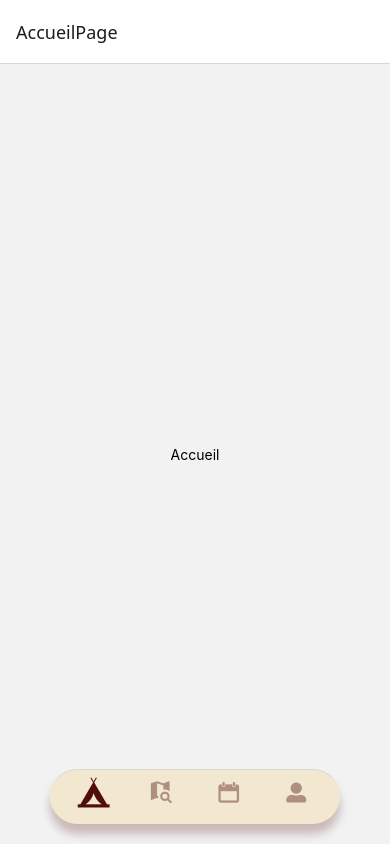
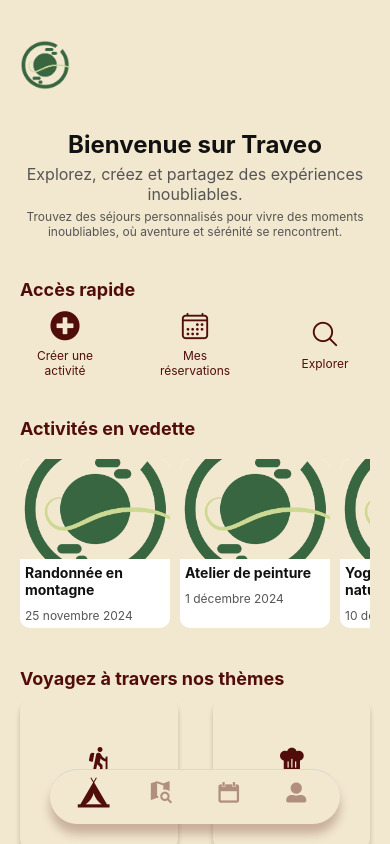
Before and after one commit to Inesamzr/Traveo-Front, a React Native app: screen /AccueilPage in a window 390 px wide. Built offline with nearby package versions, Linux system fonts and the light colour scheme.

Commit message:
début du contenu de la page d'accueil avec section description des themes

```diff
--- /dev/null
+++ b/Components/Accueil/ThemesSection.js
@@ -0,0 +1,102 @@
+import React, { useState } from 'react';
+import { View, Text, StyleSheet, TouchableOpacity, Animated } from 'react-native';
+import { MaterialCommunityIcons } from '@expo/vector-icons';
+
+const themes = [
+  { id: 1, icon: "hiking", title: "Aventure", description: "Explorez des randonnées, des voyages et des défis excitants." },
+  { id: 2, icon: "chef-hat", title: "Cuisine", description: "Apprenez, cuisinez et partagez des plats délicieux." },
+  { id: 3, icon: "meditation", title: "Spiritualité", description: "Reposez votre esprit avec yoga, méditation et plus." },
+  { id: 4, icon: "brush", title: "Créativité", description: "Exprimez votre art à travers la peinture, la musique et la photographie." }
+];
+
+export default function ThemesSection() {
+  const [flippedCards, setFlippedCards] = useState({});
+
+  const handleCardPress = (id) => {
+    setFlippedCards((prevState) => ({
+      ...prevState,
+      [id]: !prevState[id]
+    }));
+  };
+
+  return (
+    <View style={styles.themesSection}>
+      <Text style={styles.sectionTitle}>Voyagez à travers nos thèmes</Text>
+      <View style={styles.themes}>
+        {themes.map((theme) => (
+          <TouchableOpacity
+            key={theme.id}
+            style={styles.themeCard}
+            onPress={() => handleCardPress(theme.id)}
+          >
+            {!flippedCards[theme.id] ? (
+              <View style={styles.cardFront}>
+                <MaterialCommunityIcons name={theme.icon} size={30} color="#510D0A" />
+                <Text style={styles.themeText}>{theme.title}</Text>
+              </View>
+            ) : (
+              <View style={styles.cardBack}>
+                <Text style={styles.descriptionText}>{theme.description}</Text>
+              </View>
+            )}
+          </TouchableOpacity>
+        ))}
+      </View>
+    </View>
+  );
+}
+
+const styles = StyleSheet.create({
+  themesSection: {
+    padding: 20,
+  },
+  sectionTitle: {
+    fontSize: 18,
+    fontWeight: 'bold',
+    marginBottom: 10,
+    color: '#510D0A',
+  },
+  themes: {
+    flexDirection: 'row',
+    flexWrap: 'wrap',
+    justifyContent: 'space-between',
+  },
+  themeCard: {
+    width: '45%',
+    height: 150,
+    backgroundColor: '#F2E8CF',
+    borderRadius: 10,
+    marginBottom: 15,
+    alignItems: 'center',
+    justifyContent: 'center',
+    shadowColor: '#000',
+    shadowOffset: { width: 0, height: 5 },
+    shadowOpacity: 0.2,
+    shadowRadius: 5,
+    elevation: 5,
+  },
+  cardFront: {
+    alignItems: 'center',
+    justifyContent: 'center',
+  },
+  cardBack: {
+    alignItems: 'center',
+    justifyContent: 'center',
+    padding: 10,
+    backgroundColor: '#510D0A',
+    borderRadius: 10,
+    height: '100%',
+    width: '100%',
+  },
+  themeText: {
+    marginTop: 10,
+    fontSize: 14,
+    color: '#510D0A',
+    textAlign: 'center',
+  },
+  descriptionText: {
+    fontSize: 12,
+    color: '#FFF',
+    textAlign: 'center',
+  },
+});
--- a/Navigation/AccueilNavigator.js
+++ b/Navigation/AccueilNavigator.js
@@ -7,7 +7,11 @@ const Stack = createStackNavigator();
 export default function AccueilNavigator() {
   return (
     <Stack.Navigator>
-      <Stack.Screen name="AccueilPage" component={AccueilPage} />
+      <Stack.Screen
+      name="AccueilPage"
+      component={AccueilPage}
+      options={{ headerShown: false }}
+      />
     </Stack.Navigator>
   );
 }
--- a/screens/Accueil/AccueilPage.js
+++ b/screens/Accueil/AccueilPage.js
@@ -1,18 +1,180 @@
 import React from 'react';
-import { View, Text, StyleSheet } from 'react-native';
+import { View, Text, StyleSheet, TouchableOpacity, Image, ScrollView } from 'react-native';
+import { Ionicons, FontAwesome5 } from '@expo/vector-icons';
+import ThemesSection from '../../Components/Accueil/ThemesSection';
 
 export default function AccueilPage() {
   return (
-    <View style={styles.container}>
-      <Text>Accueil</Text>
-    </View>
+    <ScrollView style={styles.container}>
+      <View style={styles.header}>
+        <Image
+          source={require('../../assets/Traveo_logo.png')}
+          style={styles.logo}
+        />
+      </View>
+
+      <View style={styles.welcomeSection}>
+        <Text style={styles.welcomeText}>Bienvenue sur Traveo</Text>
+        <Text style={styles.slogan}>Explorez, créez et partagez des expériences inoubliables.</Text>
+        <Text style={styles.description}>Trouvez des séjours personnalisés pour vivre des moments inoubliables, où aventure et sérénité se rencontrent.</Text>
+      </View>
+
+      <View style={styles.shortcutsSection}>
+        <Text style={styles.sectionTitle}>Accès rapide</Text>
+        <View style={styles.shortcuts}>
+          <TouchableOpacity style={styles.shortcutButton}>
+            <FontAwesome5 name="plus-circle" size={30} color="#510D0A" />
+            <Text style={styles.shortcutText}>Créer une activité</Text>
+          </TouchableOpacity>
+          <TouchableOpacity style={styles.shortcutButton}>
+            <Ionicons name="calendar-outline" size={30} color="#510D0A" />
+            <Text style={styles.shortcutText}>Mes réservations</Text>
+          </TouchableOpacity>
+          <TouchableOpacity style={styles.shortcutButton}>
+            <Ionicons name="search-outline" size={30} color="#510D0A" />
+            <Text style={styles.shortcutText}>Explorer</Text>
+          </TouchableOpacity>
+        </View>
+      </View>
+
+      <View style={styles.featuredSection}>
+        <Text style={styles.sectionTitle}>Activités en vedette</Text>
+        <ScrollView horizontal showsHorizontalScrollIndicator={false} style={styles.featuredScroll}>
+          {/* Activité vitrine */}
+          <View style={styles.activityCard}>
+            <Image source={require('../../assets/Traveo_logo.png')} style={styles.activityImage} />
+            <Text style={styles.activityTitle}>Randonnée en montagne</Text>
+            <Text style={styles.activityDate}>25 novembre 2024</Text>
+          </View>
+          <View style={styles.activityCard}>
+            <Image source={require('../../assets/Traveo_logo.png')} style={styles.activityImage} />
+            <Text style={styles.activityTitle}>Atelier de peinture</Text>
+            <Text style={styles.activityDate}>1 décembre 2024</Text>
+          </View>
+          <View style={styles.activityCard}>
+            <Image source={require('../../assets/Traveo_logo.png')} style={styles.activityImage} />
+            <Text style={styles.activityTitle}>Yoga en pleine nature</Text>
+            <Text style={styles.activityDate}>10 décembre 2024</Text>
+          </View>
+        </ScrollView>
+      </View>
+
+      <ThemesSection />
+
+      <View style={styles.footer}>
+        <TouchableOpacity>
+          <Text style={styles.footerText}>Paramètres</Text>
+        </TouchableOpacity>
+        <TouchableOpacity>
+          <Text style={styles.footerText}>Aide/FAQ</Text>
+        </TouchableOpacity>
+        <TouchableOpacity>
+          <Text style={styles.footerText}>CGU</Text>
+        </TouchableOpacity>
+      </View>
+    </ScrollView>
   );
 }
 
 const styles = StyleSheet.create({
   container: {
     flex: 1,
-    justifyContent: 'center',
+    backgroundColor: '#F2E8CF',
+  },
+  header: {
+    flexDirection: 'row',
+    alignItems: 'center',
+    justifyContent: 'space-between',
+    padding: 20,
+  },
+  logo: {
+    width: 50,
+    height: 50,
+    marginTop:20,
+  },
+  welcomeSection: {
+    padding: 20,
     alignItems: 'center',
   },
+  welcomeText: {
+    fontSize: 24,
+    color: '#111',
+    fontWeight: 'bold',
+  },
+  slogan: {
+    fontSize: 16,
+    color: '#555',
+    textAlign: 'center',
+    marginTop: 5,
+  },
+  description: {
+    fontSize: 12,
+    color: '#555',
+    textAlign: 'center',
+    marginTop: 5,
+  },
+  shortcutsSection: {
+    padding: 20,
+  },
+  sectionTitle: {
+    fontSize: 18,
+    fontWeight: 'bold',
+    marginBottom: 10,
+    color: '#510D0A',
+  },
+  shortcuts: {
+    flexDirection: 'row',
+    justifyContent: 'space-between',
+  },
+  shortcutButton: {
+    alignItems: 'center',
+    justifyContent: 'center',
+    width: 90,
+  },
+  shortcutText: {
+    marginTop: 5,
+    fontSize: 12,
+    color: '#510D0A',
+    textAlign: 'center',
+  },
+  featuredSection: {
+    padding: 20,
+  },
+  featuredScroll: {
+    marginTop: 10,
+  },
+  activityCard: {
+    marginRight: 10,
+    backgroundColor: '#FFF',
+    borderRadius: 10,
+    overflow: 'hidden',
+    width: 150,
+  },
+  activityImage: {
+    width: '100%',
+    height: 100,
+  },
+  activityTitle: {
+    fontSize: 14,
+    fontWeight: 'bold',
+    padding: 5,
+    color: '#111',
+  },
+  activityDate: {
+    fontSize: 12,
+    padding: 5,
+    color: '#555',
+  },
+  footer: {
+    padding: 20,
+    borderTopWidth: 1,
+    borderTopColor: '#DDD',
+    flexDirection: 'row',
+    justifyContent: 'space-around',
+  },
+  footerText: {
+    fontSize: 14,
+    color: '#510D0A',
+    marginBottom:80,
+  },
 });
```
